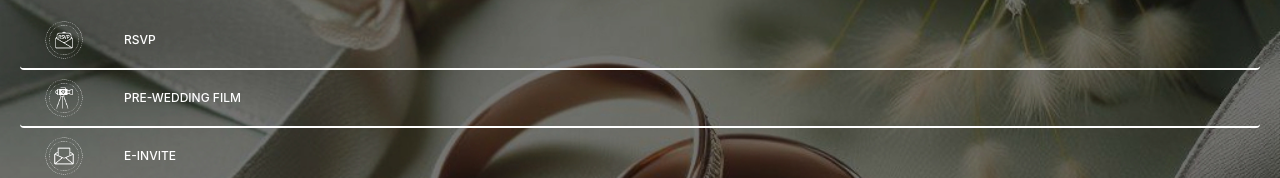
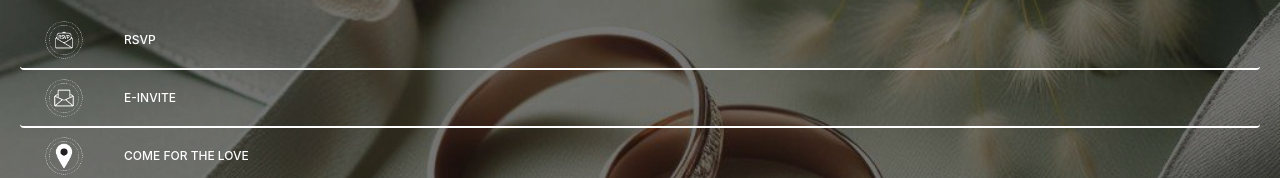
Before and after one commit to ProjectHarmony/harreld-abby-invitation, a React (Vite) app: page / in a window 1280 px wide. Shown: the part 312-490 px from the top of the page. Built offline with nearby package versions, Linux system fonts and the light colour scheme; a web font is replaced by a local one.

Commit message:
[FEAT] font change and bg

```diff
--- a/src/App.jsx
+++ b/src/App.jsx
@@ -27,7 +27,6 @@ function App() {
       <div className='mt-10 w-full'>
         <Hyperlinks links={[
           { icon: 'logo/1.png', title: 'RSVP', url: 'https://forms.gle/ANzMX3LEJFfmikWR7' },
-          { icon: 'logo/2.png', title: 'PRE-WEDDING FILM', url: '#' },
           { icon: 'logo/3.png', title: 'E-INVITE', url: 'https://www.canva.com/design/DAF8-pUHk_M/DMG30qGPFaPdTAphj1tQYQ/watch?utm_content=DAF8-pUHk_M&utm_campaign=designshare&utm_medium=link&utm_source=editor' },
           { icon: 'logo/4.png', title: 'COME FOR THE LOVE', url: 'https://maps.app.goo.gl/e44z82twTh1R3CG2A' },
           { icon: 'logo/5.png', title: 'WEDDING FAQs', url: 'https://www.canva.com/design/DAF9w8OvORA/oXbv2cPLEStLw9rBjNxXog/view?utm_content=DAF9w8OvORA&utm_campaign=designshare&utm_medium=link&utm_source=editor' },
```
